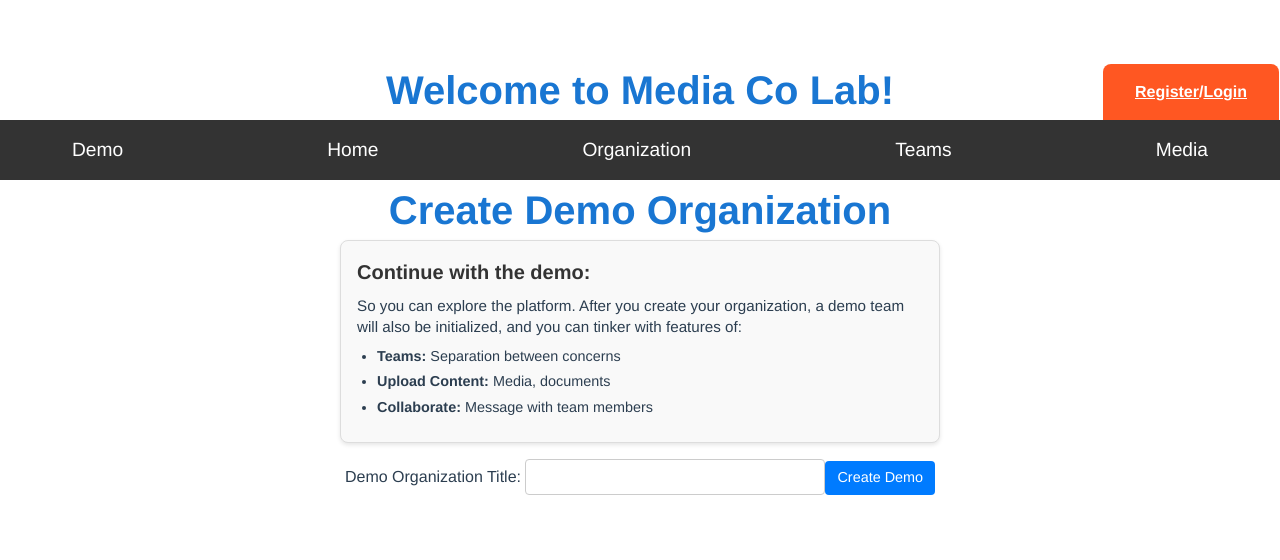
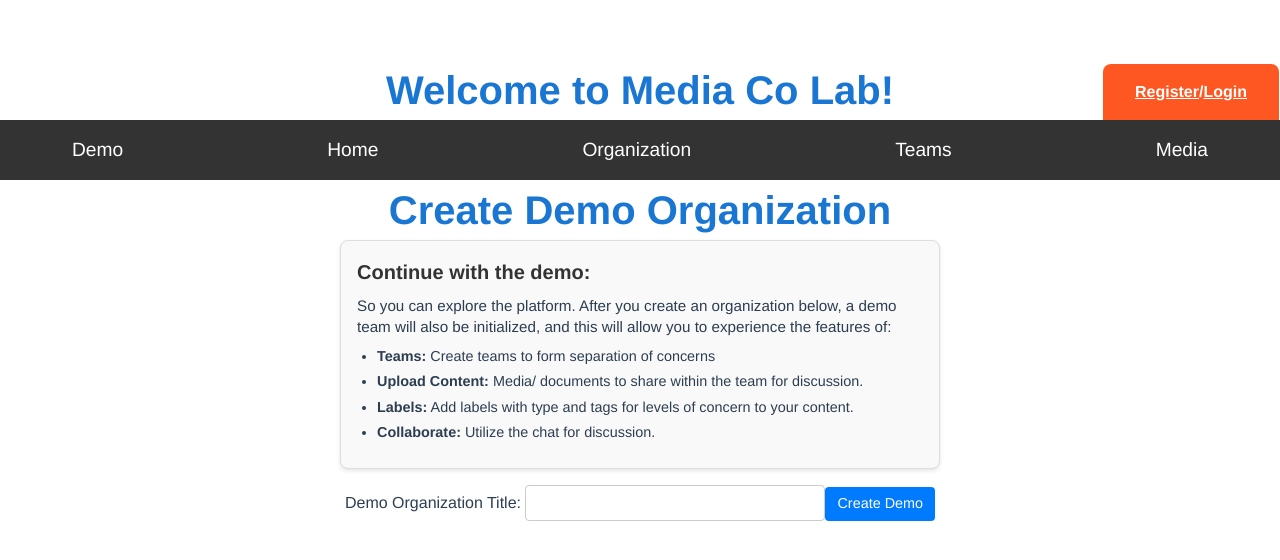
Before and after one commit to elvissierra/Media_Co_Lab, a Vue app in the folder frontend/mcl_ui/: page /organizations/demo in a window 1280 px wide. Shown: the top 560 px of the page. Built offline with nearby package versions, Linux system fonts and the light colour scheme; no server answers.

Commit message:
demo description

```diff
--- a/frontend/mcl_ui/src/components/DemoOrganization.vue
+++ b/frontend/mcl_ui/src/components/DemoOrganization.vue
@@ -6,13 +6,15 @@
     <div class="info-container compact">
       <h3>Continue with the demo:</h3>
       <p>
-        So you can explore the platform. After you create your organization,
-        a demo team will also be initialized, and you can tinker with features of:
+        So you can explore the platform. After you create an organization below,
+        a demo team will also be initialized, and this will allow you to experience
+        the features of:
       </p>
       <ul>
-        <li><strong>Teams:</strong> Separation between concerns</li>
-        <li><strong>Upload Content:</strong> Media, documents</li>
-        <li><strong>Collaborate:</strong> Message with team members</li>
+        <li><strong>Teams:</strong> Create teams to form separation of concerns</li>
+        <li><strong>Upload Content:</strong> Media/ documents to share within the team for discussion.</li>
+        <li><strong>Labels:</strong> Add labels with type and tags for levels of concern to your content.</li>
+        <li><strong>Collaborate:</strong> Utilize the chat for discussion.</li>
       </ul>
     </div>
 
```
